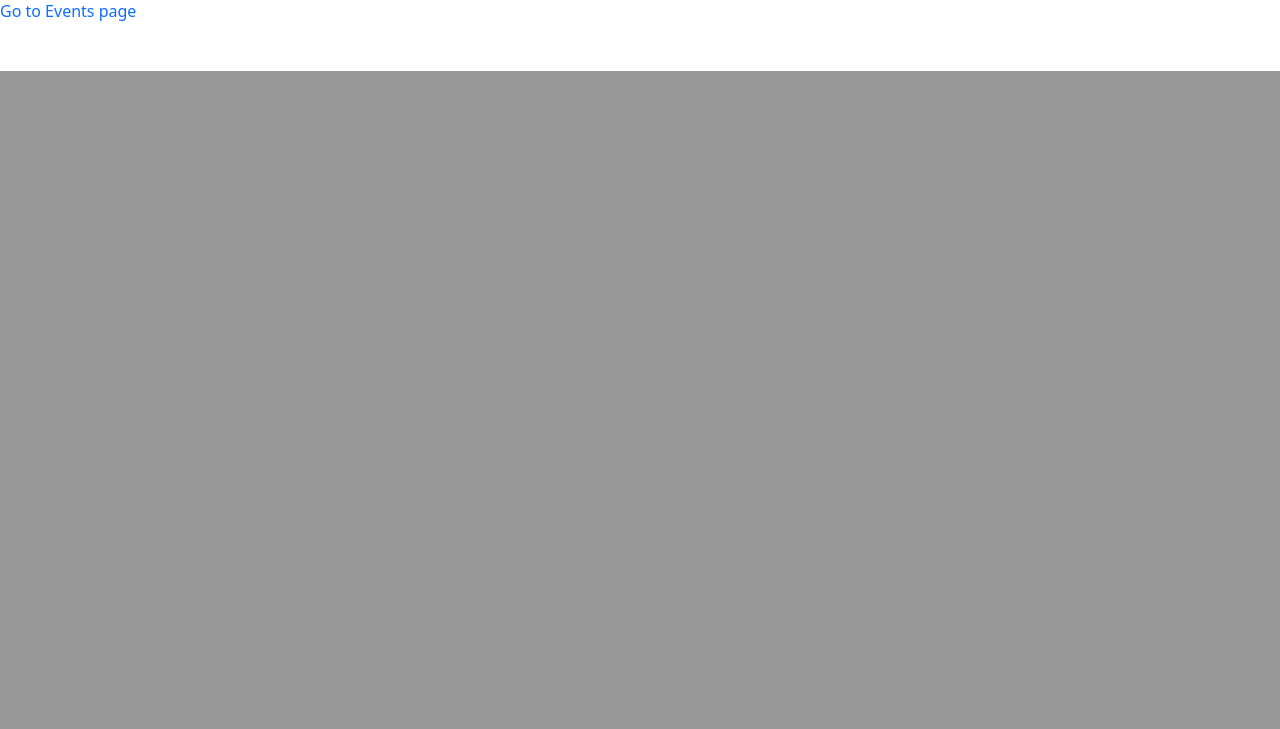
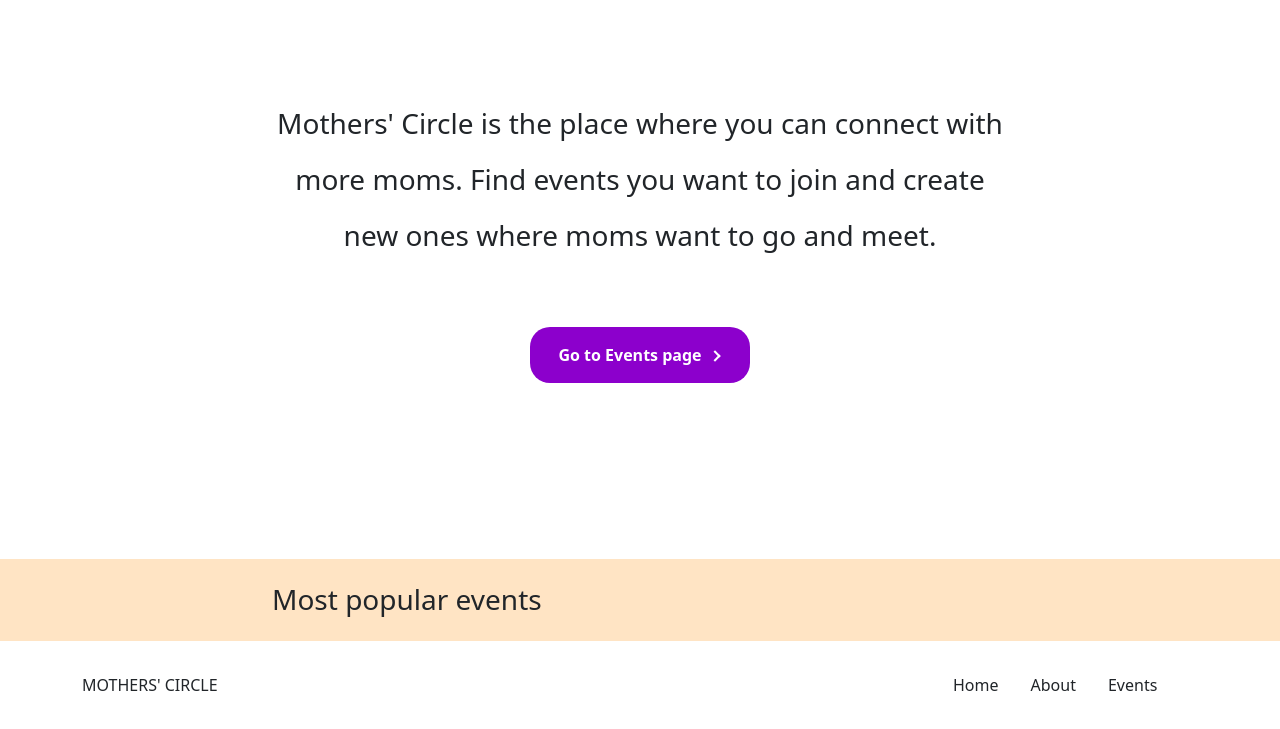
Before and after one commit to leyasalazar/motherscircle, a Flask app: page / in a window 1280 px wide. Shown: the part 865-1594 px from the top of the page. Before the commit the page ends 936 px from the top, so only its background shows below. Run offline with Flask 2, Linux system fonts and the light colour scheme; data that the repository does not hold is empty; some libraries are stand-ins or nearby versions.

Commit message:
worked with boostrap

```diff
--- a/static/css/maps.css
+++ b/static/css/maps.css
@@ -9,6 +9,6 @@
     height: 100%;
 }
 #map {
-    width: 90%;
+    width: 100%;
     height: 100%;
 }
--- a/static/css/site.css
+++ b/static/css/site.css
@@ -5,23 +5,194 @@ img{
     width: 150px;
 }
 
+/* base */
+.navbar {
+    background-color: rgba(255, 255, 255, 0.052);
+
+}
+/* .navbar.scrolled{
+    background: #ffb8b8 !important;
+    transition: 0.5s;
+} */
 /* homepage */
 .home {
-    position: relative;
-    top: 0;
-    height: 100vh;
-    background: url("https://images.unsplash.com/photo-1644426358812-879f02d1d867?ixlib=rb-4.0.3&ixid=MnwxMjA3fDB8MHxwaG90by1wYWdlfHx8fGVufDB8fHx8&auto=format&fit=crop&w=1828&q=80")     no-repeat center center;
+    /* position: relative;
+    top: 0; */
+    height: 90vh;
+    background: no-repeat center center url(../img/background-homepage-white.png);
     background-size: cover;
-    border: 2px red solid;
   }
-
+.title{
+    padding-left: 8%;
+    padding-top: 10%;
+}
+.icon{
+    height: 70px;
+}
+.icon img{
+    width: 100px;
+    transition: 0.5s;
+}
+.icon img:hover{
+    width: 150px;
+}
+.event-detail img{
+    width: 80%;
+}
+.description{
+    height: 80vh;
+}
+.description .col .button{
+    margin: auto;
+}
+.map{
+    width: 100%;
+    height: 100%;
+}
+#map {
+    width: 100%;
+    height: 100%;
+}
+#weather{
+    padding: 1rem .75rem 0;
+    width: 275px;
+    height: 270px;
+    background: linear-gradient(135deg, #fbdee2 0%, #dcfaf6 100%);
+    border-radius: 7px;
+    box-shadow: 20px 20px 60px #bebebe, -20px -20px 60px #ffffff;
+}
+#weather img{
+    width: 100%;
+    border-radius: 50%;
+}
+.homepage-events{
+    background-color: bisque;
+}
 .event_most_commented img{
     width: auto;
-    max-width: 300px;
+    max-width: 200px;
 }
 
 a{
     display: inline-block;
     text-decoration: none;
+    color: #8f0601;
+}
+a:hover{
+    color: black;
+}
+.event img{
+    width: auto;
+    max-width: 200px;
+}
 
+#commentInput{
+    width: 350px;
+    height: 100px;
 }
+
+button {
+    --primary-color: #8C00CC;
+    --secondary-color: #fff;
+    --hover-color: #111;
+    --arrow-width: 10px;
+    --arrow-stroke: 2px;
+    box-sizing: border-box;
+    border: 0;
+    border-radius: 20px;
+    color: var(--secondary-color);
+    padding: 1em 1.8em;
+    background: var(--primary-color);
+    display: flex;
+    transition: 0.2s background;
+    align-items: center;
+    gap: 0.6em;
+    font-weight: bold;
+  }
+  button a{
+    display: flex;
+    flex-direction: row;
+    align-items: center;
+    color: white;
+  }
+  button .arrow-wrapper {
+    display: flex;
+    padding-left: 10px;
+  }
+
+  button .arrow {
+    margin-top: 1px;
+    width: var(--arrow-width);
+    background: var(--primary-color);
+    height: var(--arrow-stroke);
+    position: relative;
+    transition: 0.2s;
+  }
+
+  button .arrow::before {
+    content: "";
+    box-sizing: border-box;
+    position: absolute;
+    border: solid var(--secondary-color);
+    border-width: 0 var(--arrow-stroke) var(--arrow-stroke) 0;
+    display: inline-block;
+    top: -3px;
+    right: 3px;
+    transition: 0.2s;
+    padding: 3px;
+    transform: rotate(-45deg);
+  }
+
+  button:hover {
+    background-color: var(--hover-color);
+  }
+  button a:hover{
+    color: white;
+  }
+
+  button:hover .arrow {
+    background: var(--secondary-color);
+  }
+
+  button:hover .arrow:before {
+    right: 0;
+  }
+
+.link {
+    padding-bottom: 0;
+    border: none;
+    background: none;
+  }
+
+.link {
+    color: #8F0601;
+    --hovered-color: #8F0601;
+    position: relative;
+    display: flex;
+    font-weight: 600;
+    font-size: 1rem;
+    align-items: center;
+  }
+  .link:hover {
+    color: #8F0601;
+  }
+  .link::after {
+    position: absolute;
+    content: "";
+    width: 0;
+    left: 5px;
+    bottom: -2px;
+    background: var(--hovered-color);
+    height: 2px;
+    transition: 0.3s ease-out;
+  }
+
+.link:hover::after {
+    width: 85%;
+  }
+.in{
+    transition: 0.3s ease-out;
+}
+.in:hover{
+    color: #8C00CC;
+}
--- a/static/js/homepage.jsx
+++ b/static/js/homepage.jsx
@@ -4,10 +4,10 @@ function Event(props) {
   return (
     <div className="event_most_commented card mb-5">
       <div className="row">
-        <div className="col-md-4 justify-content-end">
+        <div className="col-md-4">
           <img className="img-fluid rounded-start" src={props.img} alt="event-img" />
         </div>
-        <div className="col-md-8">
+        <div className="col-md-8  align-self-center">
           <div className="card-body">
             <h5 className="card-title">
               <a href={`events/${props.event_id}`}> {props.title} </a>
@@ -23,7 +23,7 @@ function Event(props) {
 }
 
 function EventContainer() {
-//code commented used to test React
+// code commented used to test React
 // const exampleEvent = {
 //     "title": "Zoo",
 //     "user_id": 1,
@@ -65,7 +65,10 @@ const allEvents = []
   return (
     // <div className="grid">{ allEvents }</div>
     <React.Fragment>
-    <div className="grid">{allEvents}</div>
+    <div className="grid col-lg-8">
+      <h3 className="my-4">Most popular events</h3>
+      {allEvents}
+      </div>
     </React.Fragment>
   );
 }
--- a/templates/base.html
+++ b/templates/base.html
@@ -1,17 +1,18 @@
 <!DOCTYPE html>
 <html lang="en">
     <head>
-        <meta charset="UTF-8">
-        <meta http-equiv="X-UA-Compatible" content="IE=edge">
+        <meta charset="utf-8">
+        <!-- <meta http-equiv="X-UA-Compatible" content="IE=edge"> -->
         <meta name="viewport" content="width=device-width, initial-scale=1.0">
         <title>{% block title %}{% endblock %}</title>
-        <!-- Boostrap -->
-        <link href="https://cdn.jsdelivr.net/npm/bootstrap@5.2.3/dist/css/bootstrap.min.css" rel="stylesheet" integrity="sha384-rbsA2VBKQhggwzxH7pPCaAqO46MgnOM80zW1RWuH61DGLwZJEdK2Kadq2F9CUG65" crossorigin="anonymous">
 
         <!-- We'll load React dependencies on all pages for this app. -->
         <script src="https://cdnjs.cloudflare.com/ajax/libs/babel-standalone/6.26.0/babel.js"></script>
         <script src="https://unpkg.com/react@16/umd/react.development.js" crossorigin></script>
         <script src="https://unpkg.com/react-dom@16/umd/react-dom.development.js" crossorigin></script>
+
+        <!-- Boostrap -->
+        <link href="https://cdn.jsdelivr.net/npm/bootstrap@5.2.3/dist/css/bootstrap.min.css" rel="stylesheet" integrity="sha384-rbsA2VBKQhggwzxH7pPCaAqO46MgnOM80zW1RWuH61DGLwZJEdK2Kadq2F9CUG65" crossorigin="anonymous">
 
         <!-- Include any page-specific JavaScript using this block. -->
         {% block js %}
@@ -19,41 +20,42 @@
 
         <link rel="shortcut icon" href="#">
         <link href="/static/css/site.css" rel="stylesheet">
-        {% block css %}
-        {% endblock %}
     </head>
     <body>
-        <nav class="navbar navbar-expand-lg">
+        <nav class="navbar navbar-expand-lg navbar-light">
             <div class="container px-4 pt-2">
-                <a class="navbar-brand" href="/">LOGO</a>
+                <a class="navbar-brand" href="/">MOTHERS' CIRCLE</a>
                 <button class="navbar-toggler" type="button" data-bs-toggle="collapse" data-bs-target="#navbarSupportedContent" aria-controls="navbarSupportedContent" aria-expanded="false" aria-label="Toggle navigation">
                     <span class="navbar-toggler-icon"></span>
                 </button>
                 <div class="collapse navbar-collapse justify-content-end" id="navbarSupportedContent">
-                    <ul class="navbar-nav">
-                        <li class="nav-item">
-                            <a class="nav-link" href="/">Home</a>
+                    <ul class="navbar-nav mb-2 mb-lg-0">
+                        <li class="nav-item mx-3">
+                            <a class="nav-link link text-uppercase" href="/">Home</a>
                         </li>
-                        <li class="nav-item">
-                            <a class="nav-link" href="/about">About</a>
+                        <li class="nav-item mx-3">
+                            <a class="nav-link link text-uppercase" href="/about">About</a>
                         </li>
-                        <li class="nav-item">
-                            <a class="nav-link" href="/events">Events</a>
+                        <li class="nav-item mx-3">
+                            <a class="nav-link link text-uppercase" href="/events">Events</a>
+                        </li>
+                        <li class="nav-item mx-2">
+                            <div style="width: 5px"></div>
                         </li>
                         {% if not current_user.is_authenticated %}
-                        <li class="nav-item">
-                            <a class="nav-link" href="/login" id="login">Log In</a>
+                        <li class="nav-item mx-1">
+                            <a class="nav-link in" href="/login" id="login">Log In</a>
                         </li>
-                        <li class="nav-item">
-                            <a class="nav-link" href="/signup" id="signup">Sign Up</a>
+                        <li class="nav-item mx-1">
+                            <a class="nav-link in" href="/signup" id="signup">Sign Up</a>
                         </li>
                         {% endif %}
                         {% if current_user.is_authenticated %}
-                        <li class="nav-item">
-                            <p class="nav-link">{{ current_user.name }}</p>
+                        <li class="nav-item mx-1">
+                            <p class="navbar-text">{{ current_user.name }}</p>
                         </li>
-                        <li class="nav-item">
-                            <a class="nav-link" href="/logout" id="logout">Log Out</a>
+                        <li class="nav-item mx-1">
+                            <a class="nav-link in" href="/logout" id="logout">Log Out</a>
                         </li>
                         {% endif %}
                     </ul>
@@ -64,7 +66,27 @@
         <!-- Include the page's content with this block. -->
         {% block body %}
         {% endblock %}
-        <script src="https://cdn.jsdelivr.net/npm/@popperjs/core@2.11.6/dist/umd/popper.min.js" integrity="sha384-oBqDVmMz9ATKxIep9tiCxS/Z9fNfEXiDAYTujMAeBAsjFuCZSmKbSSUnQlmh/jp3" crossorigin="anonymous"></script>
-        <script src="https://cdn.jsdelivr.net/npm/bootstrap@5.2.3/dist/js/bootstrap.min.js" integrity="sha384-cuYeSxntonz0PPNlHhBs68uyIAVpIIOZZ5JqeqvYYIcEL727kskC66kF92t6Xl2V" crossorigin="anonymous"></script>
+
+        <footer class="container">
+            <div class="row my-4 justify-content-between align-items-center">
+                <div class="col-md-3">
+                    <a class="navbar-brand" href="/">MOTHERS' CIRCLE</a>
+                </div>
+                <div class="col-md-3">
+                    <ul class="navbar-nav flex-row">
+                        <li class="nav-item mx-3">
+                            <a class="nav-link" href="/">Home</a>
+                        </li>
+                        <li class="nav-item mx-3">
+                            <a class="nav-link" href="/about">About</a>
+                        </li>
+                        <li class="nav-item mx-3">
+                            <a class="nav-link" href="/events">Events</a>
+                        </li>
+                    </ul>
+                </div>
+            </div>
+        </footer>
+        <script src="https://cdn.jsdelivr.net/npm/bootstrap@5.2.3/dist/js/bootstrap.bundle.min.js" integrity="sha384-kenU1KFdBIe4zVF0s0G1M5b4hcpxyD9F7jL+jjXkk+Q2h455rYXK/7HAuoJl+0I4" crossorigin="anonymous"></script>
     </body>
 </html>
--- a/templates/create-event.html
+++ b/templates/create-event.html
@@ -10,7 +10,7 @@
 {% block body %}
 
 <section>
-    <div class="container mt-5 p-5" style="border: 2px red solid">
+    <div class="container mt-4 px-5">
         <div class="row">
             <div class="col-6">
                 <h2>Create an event</h2>
@@ -46,7 +46,7 @@
                         <label for="img" class="form-label">You can add the link to the image</label>
                         <input type="url" name="img" class="form-control" id="img">
                     </div>
-                    <button type="submit" class="btn btn-primary">Add event</button>
+                    <button type="submit" class="btn btn-primary my-3">Add event</button>
                   </form>
             </div>
         </div>
--- a/templates/homepage.html
+++ b/templates/homepage.html
@@ -1,6 +1,6 @@
 {% extends 'base.html' %}
 
-{% block title %}Homepage{% endblock %}
+{% block title %}Homepage - MOTHERS' CIRCLE {% endblock %}
 
 {% block js %}
   <script src="/static/js/homepage.jsx" type="text/jsx"></script>
@@ -11,18 +11,50 @@
 
 <main>
   <div class="container-fluid home" id="home">
-    <div class="row h-100">
-      <h2>app name</h2>
-      <h1>Find a community for you and your kids</h1>
+    <div class="row h-100 justify-content-center align-items-center">
+      <div class="col title">
+        <h2 class="fs-1">MOTHERS' CIRCLE</h2>
+        <h1 class="fs-2">Find a community for you and your kids</h1>
+      </div>
+      <div class="row h-20 text-md-center">
+        <div class="col icon">
+          <a href="#about-homepage">
+            <img class="img" src="../static/img/arrow.svg" alt="">
+          </a>
+        </div>
+      </div>
     </div>
   </div>
 </main>
-<a href="/events">Go to Events page</a>
+<section id="about-homepage">
+  <div class="container description">
+    <div class="row h-100 justify-content-center align-items-center">
+      <div class="col-lg-8 text-md-center justify-content-center">
+        <p class="fs-3 lh-lg">
+          Mothers' Circle is the place where you can connect with more moms. Find events you want to join and create new ones where moms want to go and meet.
+        </p>
+        <div class="d-flex justify-content-center">
+          <button class="mt-5">
+            <a href="/events">Go to Events page
+              <div class="arrow-wrapper">
+                <div class="arrow"></div>
+              </div>
+            </a>
+          </button>
+        </div>
+      </div>
+    </div>
+  </div>
+</section>
 <!-- Mount your react components on to this element. -->
 
-<div id="most_commented" class="m-5 col-md-10">
+<section class="homepage-events">
+  <div class="container">
+    <div id="most_commented" class="row justify-content-center">
 
-</div>
+    </div>
+  </div>
+</section>
 
 
 {% endblock %}
```
Also changed, not shown: static/js/showComments.jsx (+12 -9 lines), static/js/showEvents.jsx (+8 -6 lines), templates/event-details.html (+12 -15 lines), templates/events.html (+11 -7 lines), templates/login.html (+22 -9 lines), templates/signup.html (+5 -5 lines), static/img/arrow.svg (added), static/img/arrow2.svg (added), static/img/background-homepage.png (added), static/img/down-arrow.png (added), 4 other files.
